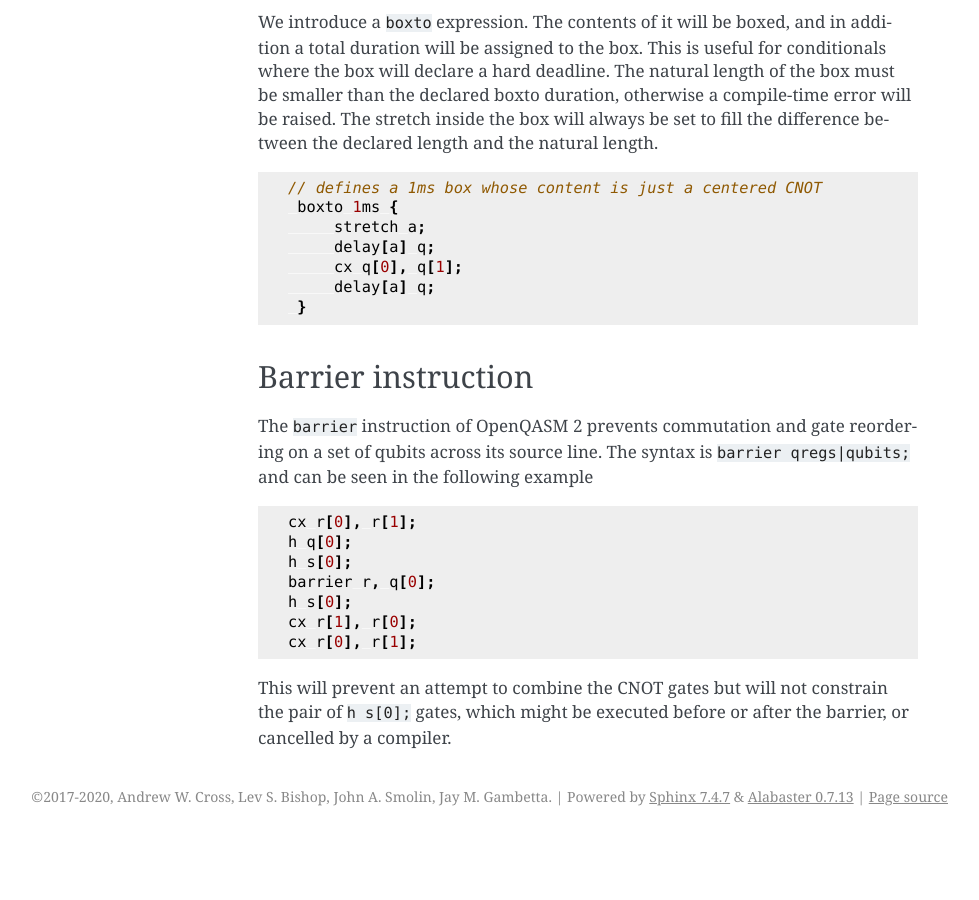
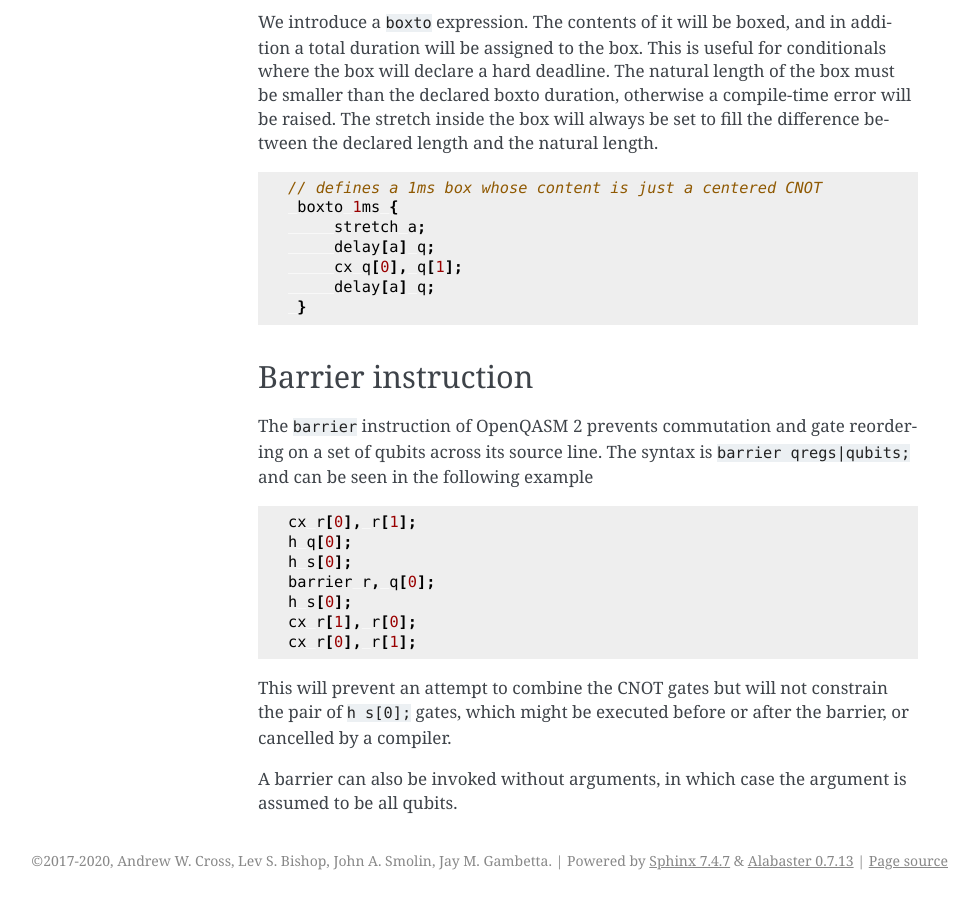
Before and after one commit to openqasm/openqasm, a Sphinx documentation site: the page built from source/language/delays.rst, in a window 1280 px wide and 900 px high, scrolled down 6673 px. Shown: the whole window, without its empty margins (162-1141 px from the left). Built offline with Sphinx 7.4.7, drawn with Linux system fonts in a browser that asks for light colours; cross-references to code outside the pages are shown as plain code; before the commit the page ends 7509 px from its top, so only the background shows below that.

Commit message:
Add ability for barrier to have no args

```diff
--- a/source/language/delays.rst
+++ b/source/language/delays.rst
@@ -349,3 +349,6 @@ in the following example
 This will prevent an attempt to combine the CNOT gates but will not
 constrain the pair of ``h s[0];`` gates, which might be executed before or after the
 barrier, or cancelled by a compiler.
+
+A barrier can also be invoked without arguments, in which case the argument is assumed to be all
+qubits.
```
Also changed, not shown: 2 other files.
